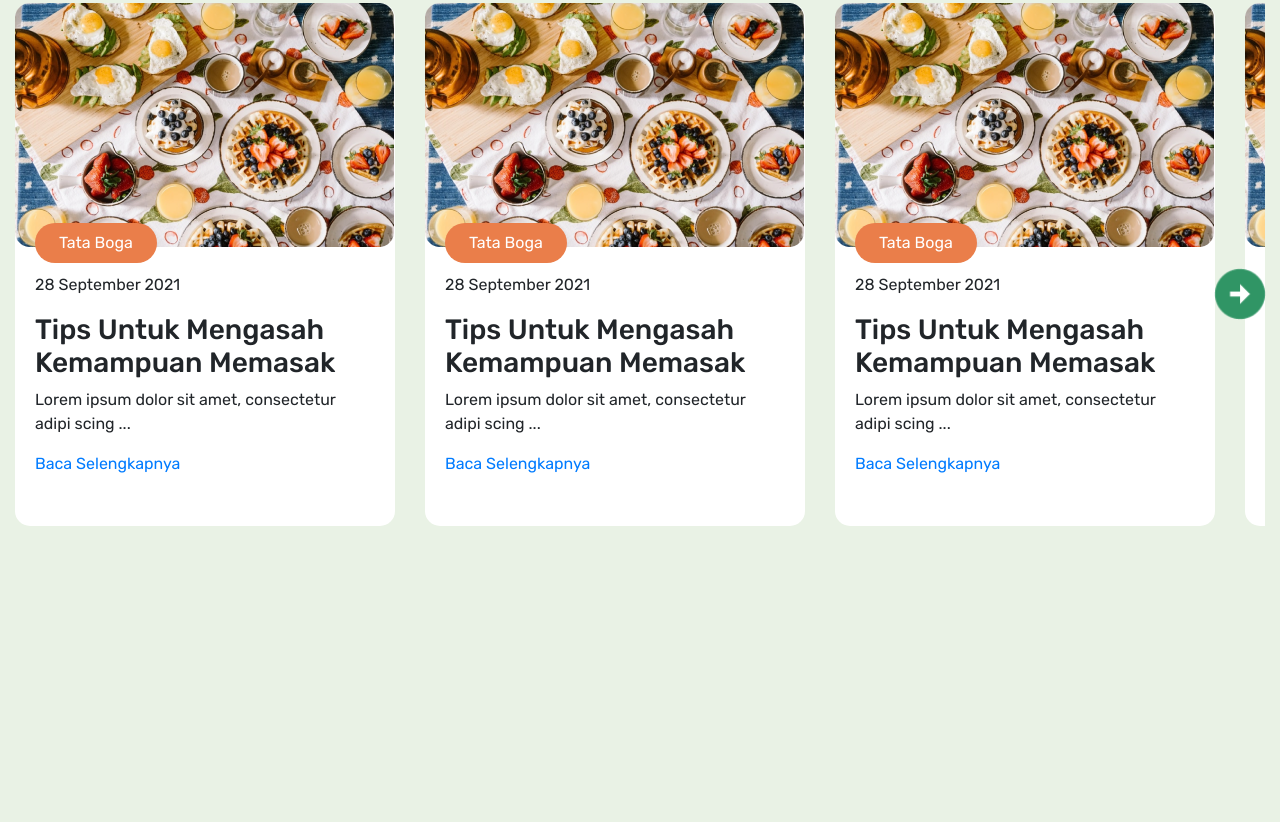
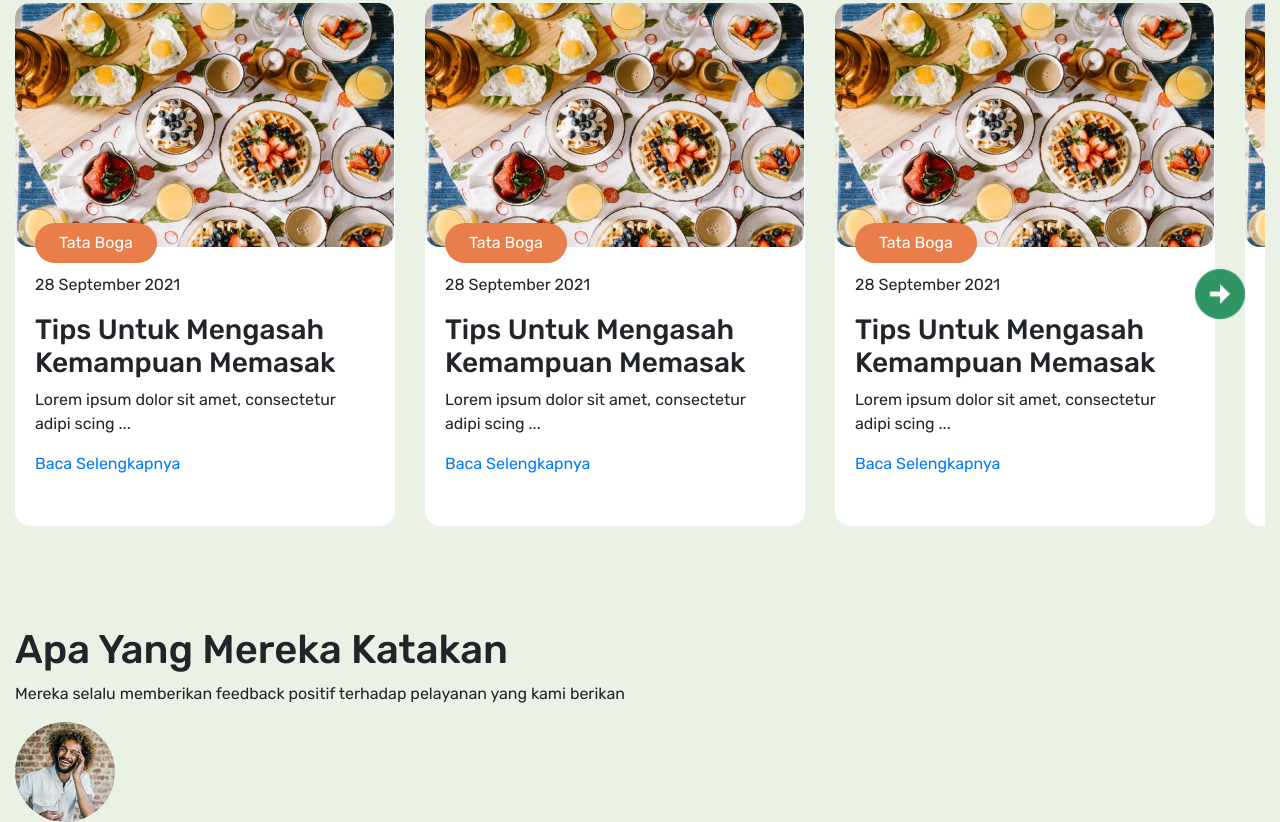
Before and after one commit to mardhamardiya18/siapin-project, a plain HTML site: page index.html in a window 1280 px wide. Shown: the part 5015-5837 px from the top of the page. Before the commit the page ends 5641 px from the top, so only its background shows below. Drawn offline with nearby package versions, Linux system fonts and the light colour scheme.

Commit message:
update video and blog

```diff
--- a/assets/css/style.css
+++ b/assets/css/style.css
@@ -301,7 +301,7 @@ position: absolute;
      position: relative;
  }
 .blog .btn-slider-blog{
-    right: -20px;
+    right: 0;
     top: 50%;
     transform: translateX(-50%);
     position: absolute;
--- a/index.html
+++ b/index.html
@@ -402,6 +402,28 @@
     </section>
     <!-- BLOG END -->
 
+    <!-- TESTI START -->
+    <section class="testi" id="testi">
+        <div class="container-fluid">
+            <div class="row">
+                <div class="col-lg">
+                    <h1>Apa Yang Mereka Katakan</h1>
+                    <p>Mereka selalu memberikan feedback positif terhadap pelayanan yang kami berikan</p>
+                </div>
+            </div>
+            <div class="row">
+                <div class="col-lg">
+                    <div class="card-wrapper">
+                        <div class="avatar">
+                            <img src="assets/img/testi1.png" class=" rounded-circle" width="100" alt="">
+                        </div>
+                    </div>
+                </div>
+            </div>
+        </div>
+    </section>
+    <!-- TESTI END -->
+
 
 
 
```
Also changed, not shown: assets/img/testi1.png (added).
